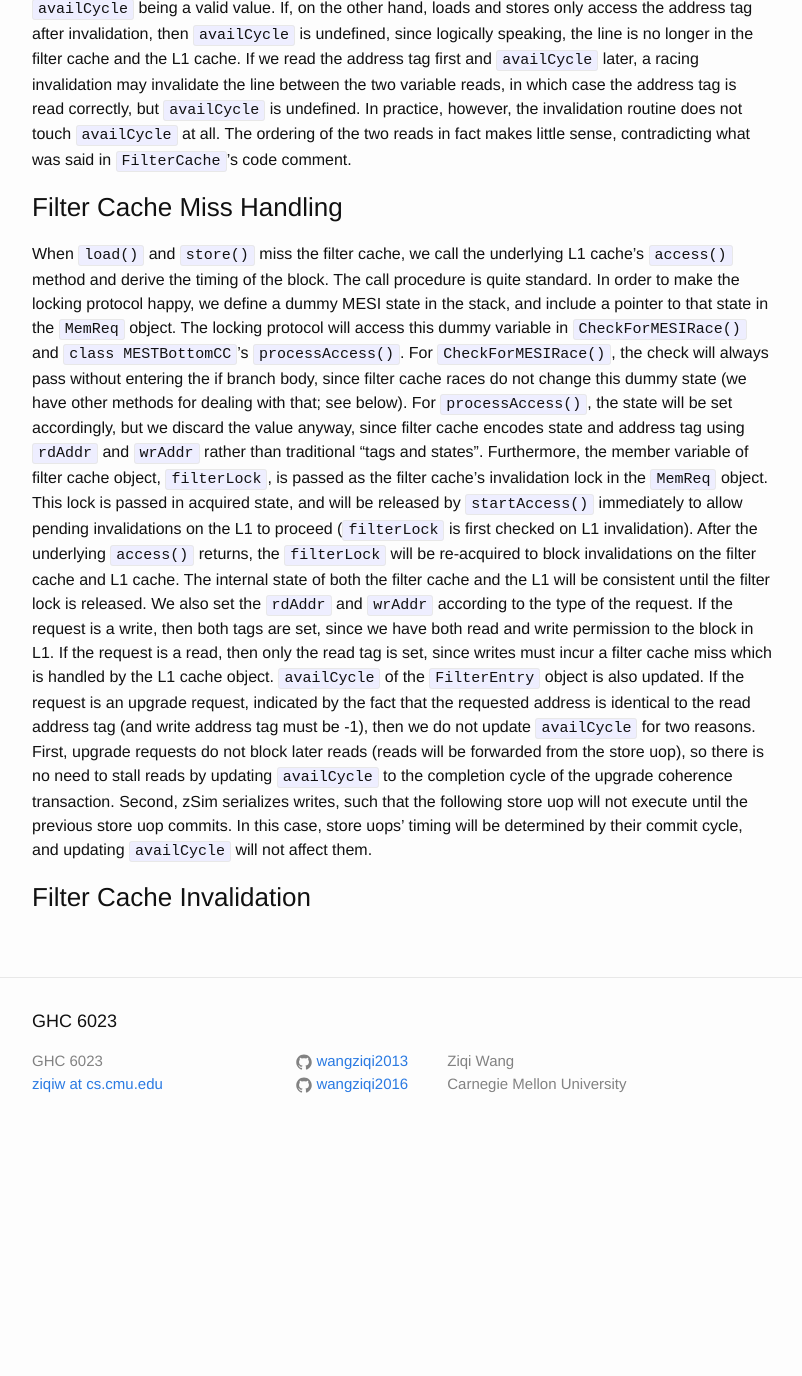
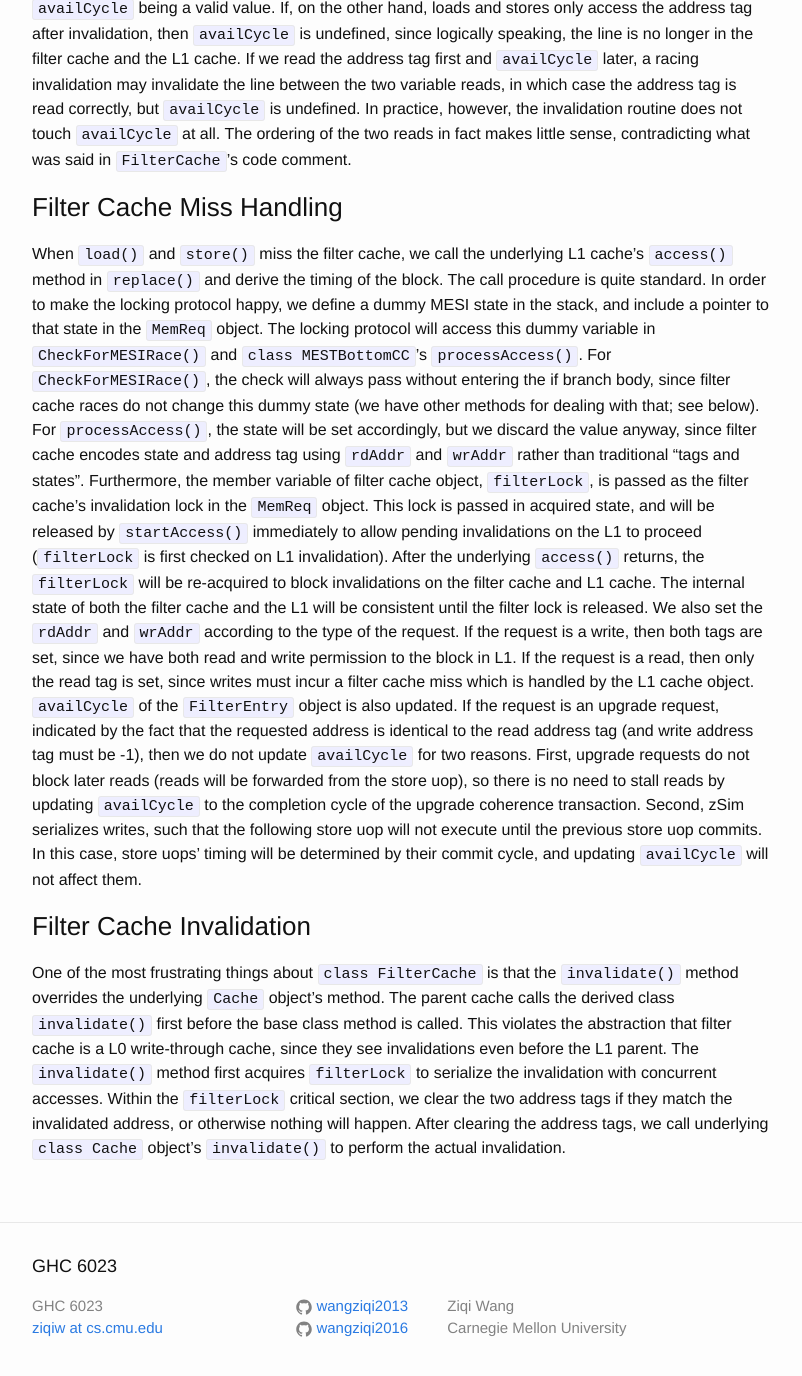
Before and after one commit to wangziqi2013/wangziqi2013.github.io, a Jekyll site: the page built from _posts/2020-01-09-understand-zsim-cache-cc.markdown, in a window 1280 px wide and 1400 px high, scrolled down 9754 px. Shown: the top 1376 px of the window, without its empty margins (238-1040 px from the left). Built offline with Jekyll 4.4.1, drawn with Linux system fonts in a browser that asks for light colours; before the commit the page ends 10909 px from its top, so only the background shows below that; some of the changed text lies outside the part shown.

Commit message:
Adding inv

```diff
--- a/_posts/2020-01-09-understand-zsim-cache-cc.markdown
+++ b/_posts/2020-01-09-understand-zsim-cache-cc.markdown
@@ -93,7 +93,7 @@ release the lock in `bcc` object. Instead, the lock is released at the end of `p
 is the last action taken before `processInv()` and cache object's `invalidate()` returns. Recall that `validate()`
 is called recursively in function `sendInvalidates()`, which is used by `processInval()` in `class MESITopCC`. This
 is essentially a slightly modified 2PL protocol, in which locks in each cache object's `bcc` are acquired while the
-invalidation message propagates down the hierarchy to child caches, and released when the `invalidation()` on the current
+invalidation message propagates down the hierarchy to child caches, and released when the `invalidate()` on the current
 level returns. In this model, there seems to be multiple growing and shrinking phases if a cache block is shared by
 multiple children caches, since we invoke `invalidate()` once for a child cache that holds the block, which releases
 the lock before we invoke the same function for the next child cache. This protocol, however, still guarantees the
@@ -371,8 +371,8 @@ touch `availCycle` at all. The ordering of the two reads in fact makes little se
 
 ### Filter Cache Miss Handling
 
-When `load()` and `store()` miss the filter cache, we call the underlying L1 cache's `access()` method and derive the
-timing of the block. The call procedure is quite standard. In order to make the locking protocol happy, we define
+When `load()` and `store()` miss the filter cache, we call the underlying L1 cache's `access()` method in `replace()` and
+derive the timing of the block. The call procedure is quite standard. In order to make the locking protocol happy, we define
 a dummy MESI state in the stack, and include a pointer to that state in the `MemReq` object. The locking protocol
 will access this dummy variable in `CheckForMESIRace()` and `class MESTBottomCC`'s `processAccess()`. For
 `CheckForMESIRace()`, the check will always pass without entering the if branch body, since filter cache
@@ -395,3 +395,11 @@ writes, such that the following store uop will not execute until the previous st
 uops' timing will be determined by their commit cycle, and updating `availCycle` will not affect them.
 
 ### Filter Cache Invalidation
+
+One of the most frustrating things about `class FilterCache` is that the `invalidate()` method overrides the underlying
+`Cache` object's method. The parent cache calls the derived class `invalidate()` first before the base class method is
+called. This violates the abstraction that filter cache is a L0 write-through cache, since they see invalidations even
+before the L1 parent. The `invalidate()` method first acquires `filterLock` to serialize the invalidation with concurrent
+accesses. Within the `filterLock` critical section, we clear the two address tags if they match the invalidated address,
+or otherwise nothing will happen. After clearing the address tags, we call underlying `class Cache` object's `invalidate()`
+to perform the actual invalidation.
```
